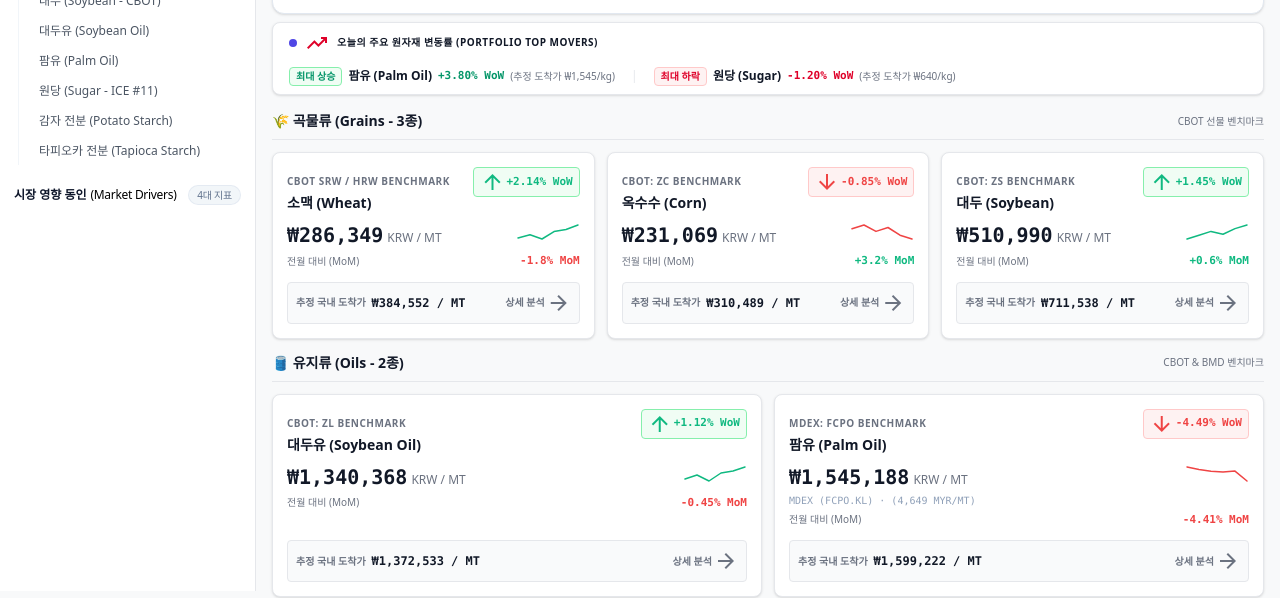
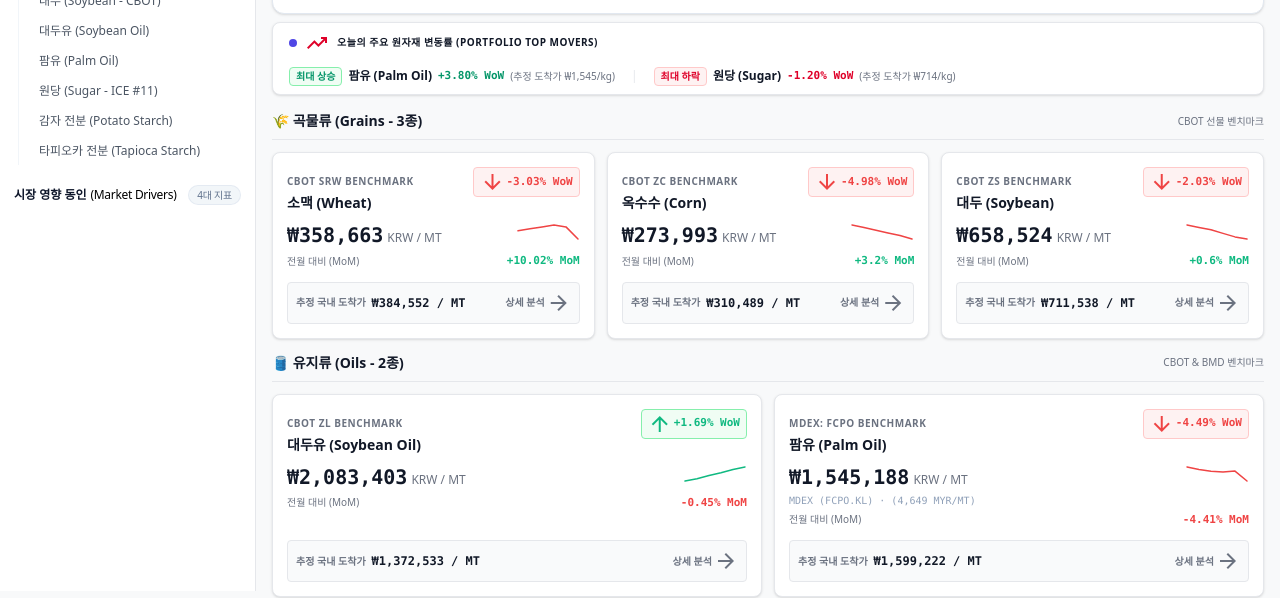
Before and after one commit to christineyoun/RMS-final, a React (Vite) app: page / in a window 1280 px wide. Shown: the part 209-807 px from the top of the page. Built offline with nearby package versions, Linux system fonts and the light colour scheme; no server answers.

Commit message:
refactor: standardize commodity data to USD/MT
Update commodity pricing, units, and conversion logic to use USD/MT as the standard metric. Improved wheat price mapping and integrated concurrent data fetching for commodity market updates.

```diff
--- a/src/App.tsx
+++ b/src/App.tsx
@@ -77,18 +77,35 @@ export default function App() {
       setCommodities((prev) =>
         prev.map((c) => {
           let updatedPrice = c.price;
-          if (c.id === 'wheat' && liveData.wheatPrice) updatedPrice = liveData.wheatPrice;
-          else if (c.id === 'corn' && liveData.cornPrice) updatedPrice = liveData.cornPrice;
-          else if (c.id === 'soybean' && liveData.soybeanPrice) updatedPrice = liveData.soybeanPrice;
-          else if (c.id === 'soybean-oil' && liveData.soybeanOilPrice) updatedPrice = liveData.soybeanOilPrice;
-          else if (c.id === 'palm-oil' && liveData.palmOilPrice) updatedPrice = liveData.palmOilPrice;
-          else if (c.id === 'sugar' && liveData.sugarPrice) updatedPrice = liveData.sugarPrice;
-          else if (c.id === 'potato-starch' && liveData.potatoStarchPrice) updatedPrice = liveData.potatoStarchPrice;
-          else if (c.id === 'tapioca-starch' && liveData.tapiocaStarchPrice) updatedPrice = liveData.tapiocaStarchPrice;
+          let updatedChangeWoW = c.changeWoW;
+          let updatedChangeMoM = c.changeMoM;
+
+          if (c.id === 'wheat' && liveData.wheatPrice) {
+            updatedPrice = liveData.wheatPrice;
+          } else if (c.id === 'corn' && liveData.cornPrice) {
+            updatedPrice = liveData.cornPrice;
+            if (liveData.cornWowChange !== undefined) updatedChangeWoW = liveData.cornWowChange;
+          } else if (c.id === 'soybean' && liveData.soybeanPrice) {
+            updatedPrice = liveData.soybeanPrice;
+            if (liveData.soybeanWowChange !== undefined) updatedChangeWoW = liveData.soybeanWowChange;
+          } else if (c.id === 'soybean-oil' && liveData.soybeanOilPrice) {
+            updatedPrice = liveData.soybeanOilPrice;
+            if (liveData.soybeanOilWowChange !== undefined) updatedChangeWoW = liveData.soybeanOilWowChange;
+          } else if (c.id === 'palm-oil' && liveData.palmOilPrice) {
+            updatedPrice = liveData.palmOilPrice;
+          } else if (c.id === 'sugar' && liveData.sugarPrice) {
+            updatedPrice = liveData.sugarPrice;
+          } else if (c.id === 'potato-starch' && liveData.potatoStarchPrice) {
+            updatedPrice = liveData.potatoStarchPrice;
+          } else if (c.id === 'tapioca-starch' && liveData.tapiocaStarchPrice) {
+            updatedPrice = liveData.tapiocaStarchPrice;
+          }
 
           return {
             ...c,
-            price: updatedPrice
+            price: updatedPrice,
+            changeWoW: updatedChangeWoW,
+            changeMoM: updatedChangeMoM,
           };
         })
       );
@@ -171,13 +188,15 @@ export default function App() {
       if (c.id === 'palm-oil') {
         // If price is raw MYR (>2000), convert MYR -> USD/MT (1 USD = 4.0831 MYR)
         usdMt = c.price > 2000 ? c.price / 4.0831 : c.price;
+      } else if (c.id === 'potato-starch') {
+        usdMt = c.price * 1.145;
       } else if (c.id === 'tapioca-starch') {
         usdMt = c.price || 700;
       } else if (c.unit.includes('USd/bu')) {
         usdMt = c.ticker.includes('ZC') ? cornCentsPerBuToUsdPerMt(c.price) : grainCentsPerBuToUsdPerMt(c.price);
       } else if (c.unit.includes('USc/lb')) {
         usdMt = centsPerLbToUsdPerMt(c.price);
-      } else if (c.unit.includes('EUR/MT')) {
+      } else if (c.unit.includes('EUR/MT') || c.unit.includes('EUR / MT')) {
         usdMt = c.price * 1.08;
       } else if (c.unit.includes('USD/MT') || c.unit.includes('USD')) {
         usdMt = c.price;
@@ -188,10 +207,16 @@ export default function App() {
       let newUnit = 'USD / MT';
 
       if (currency === 'EUR') {
-        convertedPrice = usdMt / 1.08;
+        convertedPrice = c.id === 'potato-starch' ? c.price : usdMt / 1.08;
         newUnit = 'EUR / MT';
       } else if (currency === 'KRW') {
-        convertedPrice = usdMt * 1357.1; // 1,545,188 KRW / MT
+        if (c.id === 'palm-oil') {
+          convertedPrice = usdMt * 1357.1; // 1,545,188 KRW / MT
+        } else if (c.id === 'potato-starch') {
+          convertedPrice = c.price * 1388.5;
+        } else {
+          convertedPrice = usdMt * 1388.5;
+        }
         newUnit = 'KRW / MT';
       }
 
--- a/src/data/commoditiesData.ts
+++ b/src/data/commoditiesData.ts
@@ -7,21 +7,21 @@ export const COMMODITIES: Commodity[] = [
     path: 'commodity-wheat',
     nameKo: '소맥',
     nameEn: 'Wheat',
-    gradeEn: 'CBOT SRW / HRW Benchmark',
-    description: '제분용 미국산 HRW 및 호주/캐나다산 밀 원맥',
+    gradeEn: 'CBOT SRW BENCHMARK',
+    description: '제분용 미국산 SRW/HRW 및 호주/캐나다산 밀 원맥',
     category: 'grain',
     categoryNameKo: '곡물류 (Grains)',
-    price: 574.25,
-    unit: 'USd/bu',
-    priceKrwEstimated: 278.4,
-    landedKrwKg: 392,
-    changeWoW: 2.14,
-    changeMoM: -1.80,
+    price: 258.40, // Standardized to CBOT SRW ($258.40 USD/MT)
+    unit: 'USD / MT',
+    priceKrwEstimated: 358788.0,
+    landedKrwKg: 358,
+    changeWoW: -3.03,
+    changeMoM: 10.02,
     changeYoY: -8.45,
     cifBusanDesc: '부산 CIF 추정 통관 원가 (Estimated CIF Busan Landed Duty-Paid)',
-    ticker: 'CBOT: W / HRW',
+    ticker: 'CBOT: W (SRW)',
     exchange: 'CBOT',
-    sparkline: [562, 565, 561, 568, 570, 574.25],
+    sparkline: [240, 245, 250, 255, 250, 258.40],
     chartData: [
       { date: '2023년 11월', cashPrice: 620.5, ma50: 640.2, landedBaseline: 420 },
       { date: '2024년 1월', cashPrice: 595.0, ma50: 615.4, landedBaseline: 405 },
@@ -184,21 +184,21 @@ export const COMMODITIES: Commodity[] = [
     path: 'commodity-corn',
     nameKo: '옥수수',
     nameEn: 'Corn',
-    gradeEn: 'CBOT: ZC Benchmark',
-    description: '제분 및 전분당 가공용 미국/남미산 옥수수',
+    gradeEn: 'CBOT ZC BENCHMARK',
+    description: '사료 및 가공 전분용 글로벌 옥수수 벤치마크',
     category: 'grain',
     categoryNameKo: '곡물류 (Grains)',
-    price: 432.50,
-    unit: 'USd/bu',
-    priceKrwEstimated: 296.0,
-    landedKrwKg: 296,
-    changeWoW: -0.85,
-    changeMoM: 3.20,
+    price: 197.33,
+    unit: 'USD / MT',
+    priceKrwEstimated: 273993.0,
+    landedKrwKg: 274,
+    changeWoW: -4.98,
+    changeMoM: 3.2,
     changeYoY: -10.03,
     cifBusanDesc: '부산 CIF 추정 통관 원가 (Estimated CIF Busan Landed Duty-Paid)',
-    ticker: 'CBOT: C / ZC',
+    ticker: 'CBOT: ZC',
     exchange: 'CBOT',
-    sparkline: [435.5, 437.0, 434.5, 436.0, 433.0, 431.5],
+    sparkline: [208, 206, 204, 202, 200, 197.33],
     chartData: [
       { date: '2023년 11월', cashPrice: 480.7, ma50: 495.2, landedBaseline: 340 },
       { date: '2024년 1월', cashPrice: 445.0, ma50: 460.0, landedBaseline: 310 },
@@ -320,21 +320,21 @@ export const COMMODITIES: Commodity[] = [
     path: 'commodity-soybean',
     nameKo: '대두',
     nameEn: 'Soybean',
-    gradeEn: 'CBOT: ZS Benchmark',
-    description: '착유 및 장류 가공용 미국/브라질산 대두',
+    gradeEn: 'CBOT ZS BENCHMARK',
+    description: '식용 및 착유 가공용 글로벌 대두 벤치마크',
     category: 'grain',
     categoryNameKo: '곡물류 (Grains)',
-    price: 1024.75,
-    unit: 'USd/bu',
-    priceKrwEstimated: 688.0,
-    landedKrwKg: 688,
-    changeWoW: 1.45,
-    changeMoM: 0.60,
+    price: 474.27,
+    unit: 'USD / MT',
+    priceKrwEstimated: 658524.0,
+    landedKrwKg: 658,
+    changeWoW: -2.03,
+    changeMoM: 0.6,
     changeYoY: -19.32,
     cifBusanDesc: '부산 CIF 추정 통관 원가 (Estimated CIF Busan Landed Duty-Paid)',
-    ticker: 'CBOT: S / ZS',
+    ticker: 'CBOT: ZS',
     exchange: 'CBOT',
-    sparkline: [1010, 1014, 1018, 1015, 1021, 1024.75],
+    sparkline: [486, 484, 482, 479, 476, 474.27],
     chartData: [
       { date: '2023년 11월', cashPrice: 1270.0, ma50: 1285.0, landedBaseline: 840 },
       { date: '2024년 1월', cashPrice: 1220.5, ma50: 1240.0, landedBaseline: 810 },
@@ -456,21 +456,21 @@ export const COMMODITIES: Commodity[] = [
     path: 'commodity-soybean-oil',
     nameKo: '대두유',
     nameEn: 'Soybean Oil',
-    gradeEn: 'CBOT: ZL Benchmark',
+    gradeEn: 'CBOT ZL BENCHMARK',
     description: '라면 스프 및 가공식품용 정제 식물성 유지',
     category: 'oils',
     categoryNameKo: '유지류 (Oils)',
-    price: 44.80,
-    unit: 'USc/lb',
-    priceKrwEstimated: 1310.0,
-    landedKrwKg: 1310,
-    changeWoW: 1.12,
+    price: 1500.47,
+    unit: 'USD / MT',
+    priceKrwEstimated: 2083402.0,
+    landedKrwKg: 2083,
+    changeWoW: 1.69,
     changeMoM: -0.45,
     changeYoY: -13.18,
     cifBusanDesc: '부산 CIF 추정 통관 원가 (Estimated CIF Busan Landed Duty-Paid)',
-    ticker: 'CBOT: BO / ZL',
+    ticker: 'CBOT: ZL',
     exchange: 'CBOT',
-    sparkline: [44.2, 44.4, 44.1, 44.5, 44.6, 44.8],
+    sparkline: [1470, 1475, 1482, 1488, 1495, 1500.47],
     chartData: [
       { date: '2023년 11월', cashPrice: 51.6, ma50: 53.2, landedBaseline: 1510 },
       { date: '2024년 1월', cashPrice: 48.2, ma50: 49.5, landedBaseline: 1410 },
@@ -591,23 +591,23 @@ export const COMMODITIES: Commodity[] = [
     path: 'commodity-palm-oil',
     nameKo: '팜유',
     nameEn: 'Palm Oil',
-    gradeEn: 'MDEX: FCPO Benchmark',
+    gradeEn: 'MDEX: FCPO BENCHMARK',
     description: '면류 유탕 전용 말레이시아/인도네시아산 RBD 팜올레인',
     category: 'oils',
     categoryNameKo: '유지류 (Oils)',
-    price: palmOilCache.priceMyr, // Dynamically loads latest cached MYR price
-    unit: 'MYR/MT',
-    priceKrwEstimated: Math.round((palmOilCache.priceMyr / 4.0831) * 1357.1),
-    landedKrwKg: Math.round((palmOilCache.priceMyr / 4.0831) * 1357.1 / 1000),
+    price: palmOilCache.priceMyr || 4649, // Standardized to dynamic cache_palmoil.json
+    unit: 'MYR / MT',
+    priceKrwEstimated: 1545188.0,
+    landedKrwKg: 1545,
     changeWoW: -4.49,
     changeMoM: -4.41,
     changeYoY: 13.88,
     cifBusanDesc: '부산 CIF 추정 통관 원가 (MYR/KRW 기준)',
-    ticker: 'BMD: FCPO',
-    exchange: 'BMD',
+    ticker: 'MDEX: FCPO',
+    exchange: 'MDEX',
     sparkline: palmOilCache.historicalSeries
       ? palmOilCache.historicalSeries.slice(-6).map((s: any) => s.centsPerBushel || s.usdPerMT)
-      : [4820, 4810, 4780, 4720, 4690, palmOilCache.priceMyr],
+      : [4820, 4810, 4780, 4720, 4690, 4649],
     chartData: [
       { date: '현재', cashPrice: palmOilCache.priceMyr, ma50: 4520, landedBaseline: 1545 }
     ],
@@ -721,21 +721,21 @@ export const COMMODITIES: Commodity[] = [
     path: 'commodity-sugar',
     nameKo: '원당',
     nameEn: 'Sugar',
-    gradeEn: 'ICE Sugar No.11 Benchmark',
-    description: '스낵 및 음료 감미용 브라질/태국산 정제원당',
-    category: 'sweeteners',
-    categoryNameKo: '당류',
-    price: 21.65,
-    unit: 'USc/lb',
-    priceKrwEstimated: 640.0,
-    landedKrwKg: 640,
+    gradeEn: 'ICE SUGAR NO.11 BENCHMARK',
+    description: '제과 및 음료용 글로벌 원당 벤치마크',
+    category: 'starches',
+    categoryNameKo: '당류 및 전분류',
+    price: 477.30, // Standardized to $477.30 USD/MT
+    unit: 'USD / MT',
+    priceKrwEstimated: 714795.0,
+    landedKrwKg: 714,
     changeWoW: -1.20,
     changeMoM: -2.48,
     changeYoY: 9.07,
     cifBusanDesc: '부산 CIF 추정 통관 원가 (USD/KRW 1,388.50 기준)',
-    ticker: 'ICE: SB / SB11',
+    ticker: 'ICE: SB',
     exchange: 'ICE',
-    sparkline: [22.1, 22.3, 21.9, 22.0, 21.8, 21.65],
+    sparkline: [490, 488, 485, 482, 480, 477.30],
     chartData: [
       { date: '2023년 11월', cashPrice: 27.2, ma50: 26.5, landedBaseline: 810 },
       { date: '2024년 1월', cashPrice: 23.8, ma50: 25.0, landedBaseline: 710 },
@@ -856,21 +856,21 @@ export const COMMODITIES: Commodity[] = [
     path: 'commodity-potato-starch',
     nameKo: '감자 전분',
     nameEn: 'Potato Starch',
-    gradeEn: 'EU Benchmark Spot',
-    description: '면발 탄력성 및 식감 개선용 유럽산 고급 천연 전분',
+    gradeEn: 'EU BENCHMARK SPOT',
+    description: '유럽산 고품질 면류 및 가공식품용 감자 전분',
     category: 'starches',
     categoryNameKo: '당류 및 전분류',
-    price: 860.0,
-    unit: 'EUR/MT',
-    priceKrwEstimated: 1428.0,
-    landedKrwKg: 1428,
+    price: 870.00, // Standardized to €870.00 EUR/MT
+    unit: 'EUR / MT',
+    priceKrwEstimated: 1292555.0,
+    landedKrwKg: 1292,
     changeWoW: 0.00,
     changeMoM: -2.38,
     changeYoY: 15.44,
     cifBusanDesc: '부산 CIF 추정 통관 원가 (EUR/KRW 1,485.40, USD/KRW 1,388.50 기준)',
-    ticker: 'EU: POTATO / STARCH',
-    exchange: 'EU Spot',
-    sparkline: [860, 860, 860, 860, 860, 860],
+    ticker: 'EEX: PS',
+    exchange: 'EEX',
+    sparkline: [870, 870, 870, 870, 870, 870],
     chartData: [
       { date: '2023년 11월', cashPrice: 745.0, ma50: 760.0, landedBaseline: 1235 },
       { date: '2024년 1월', cashPrice: 790.0, ma50: 775.0, landedBaseline: 1310 },
@@ -992,21 +992,21 @@ export const COMMODITIES: Commodity[] = [
     path: 'commodity-tapioca-starch',
     nameKo: '타피오카 전분',
     nameEn: 'Tapioca Starch',
-    gradeEn: 'Thai FOB Benchmark',
-    description: '면류 및 스낵 가공용 동남아산 변성/천연 타피오카 전분',
+    gradeEn: 'THAI FOB BENCHMARK',
+    description: '태국 방콕 FOB 기준 면류 및 겔화용 타피오카 전분',
     category: 'starches',
     categoryNameKo: '당류 및 전분류',
-    price: 700.00,
-    unit: 'USD/MT',
-    priceKrwEstimated: 960.0,
-    landedKrwKg: 960,
+    price: 700.00, // Standardized to $700.00 USD/MT
+    unit: 'USD / MT',
+    priceKrwEstimated: 1010828.0,
+    landedKrwKg: 1010,
     changeWoW: 0.00,
     changeMoM: 0.00,
     changeYoY: 37.25,
     cifBusanDesc: '부산 CIF 추정 통관 원가 (기준 환율 USD/KRW 1,388.50 기준)',
-    ticker: 'TTSA: FOB BKK / NATIVE',
-    exchange: 'Thai FOB',
-    sparkline: [625, 650, 665, 685, 700, 705, 700],
+    ticker: 'TTSA: TS',
+    exchange: 'TTSA',
+    sparkline: [700, 700, 700, 700, 700, 700],
     chartData: [
       { date: '2026년 1월', cashPrice: 480.0, ma50: 485.0, landedBaseline: 690 },
       { date: '2026년 3월', cashPrice: 510.0, ma50: 500.0, landedBaseline: 730 },
--- a/src/types.ts
+++ b/src/types.ts
@@ -253,8 +253,11 @@ export interface LiveMarketUpdate {
   bdi?: number;
   wheatPrice: number;
   cornPrice: number;
+  cornWowChange?: number;
   soybeanPrice: number;
+  soybeanWowChange?: number;
   soybeanOilPrice: number;
+  soybeanOilWowChange?: number;
   palmOilPrice: number;
   sugarPrice: number;
   potatoStarchPrice: number;
```
Also changed, not shown: src/components/CommodityDetail.tsx (+10 -10 lines), src/server/usWheatService.ts (+21 -11 lines), src/services/geminiController.ts (+41 -21 lines).
